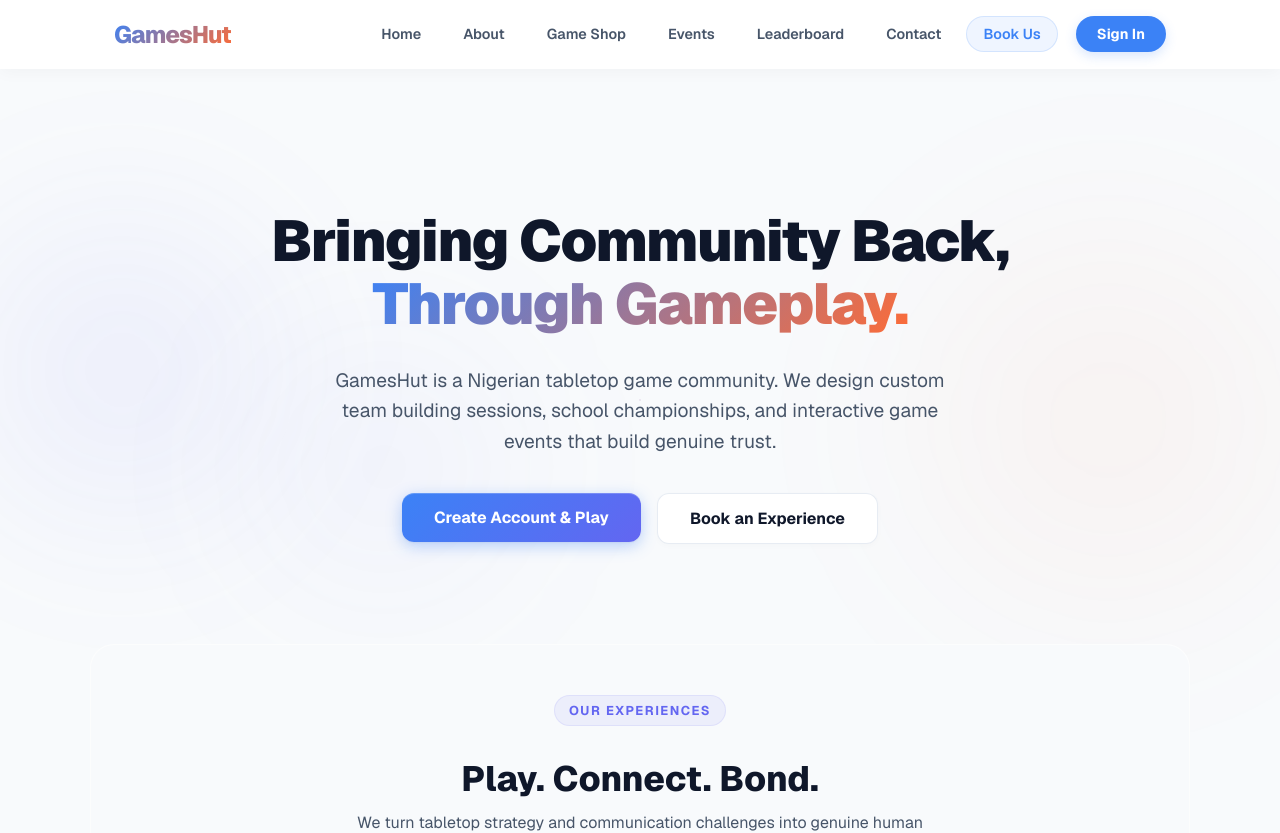
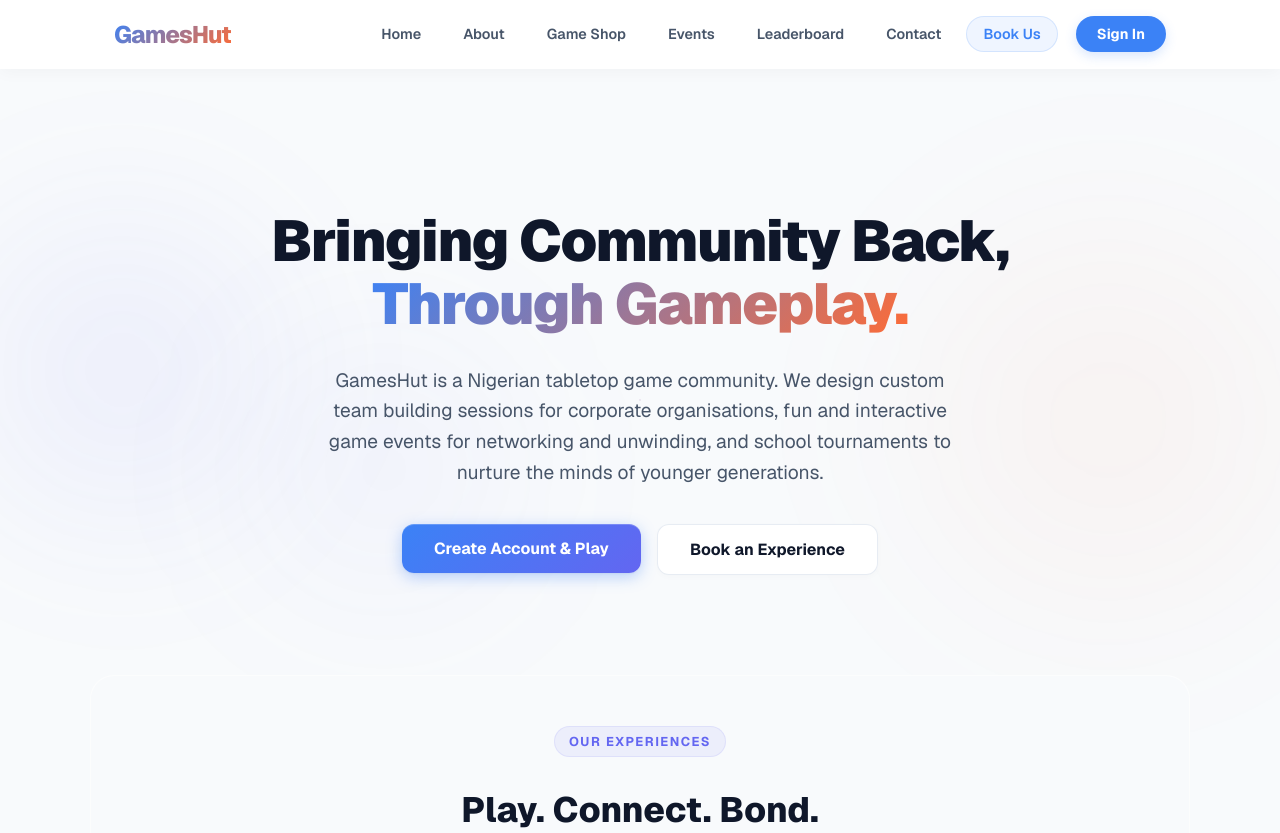
Before and after one commit to phcgameshut/gameshut, a Next.js app: page / in a window 1280 px wide. Shown: the top 833 px of the page. Built offline with nearby package versions, Linux system fonts and the light colour scheme.

Commit message:
copy: update homepage hero with expanded description

```diff
--- a/src/app/page.tsx
+++ b/src/app/page.tsx
@@ -80,7 +80,7 @@ export default function Home() {
             <span style={{ background: 'linear-gradient(135deg, var(--color-brand) 0%, var(--color-orange) 100%)', WebkitBackgroundClip: 'text', WebkitTextFillColor: 'transparent' }}>Through Gameplay.</span>
           </h1>
           <p style={{ fontSize: '1.2rem', color: 'var(--text-secondary)', lineHeight: 1.6, maxWidth: '650px', margin: '5px 0 10px' }}>
-            GamesHut is a Nigerian tabletop game community. We design custom team building sessions, school championships, and interactive game events that build genuine trust.
+            GamesHut is a Nigerian tabletop game community. We design custom team building sessions for corporate organisations, fun and interactive game events for networking and unwinding, and school tournaments to nurture the minds of younger generations.
           </p>
 
           {!isLoggedIn ? (
```
